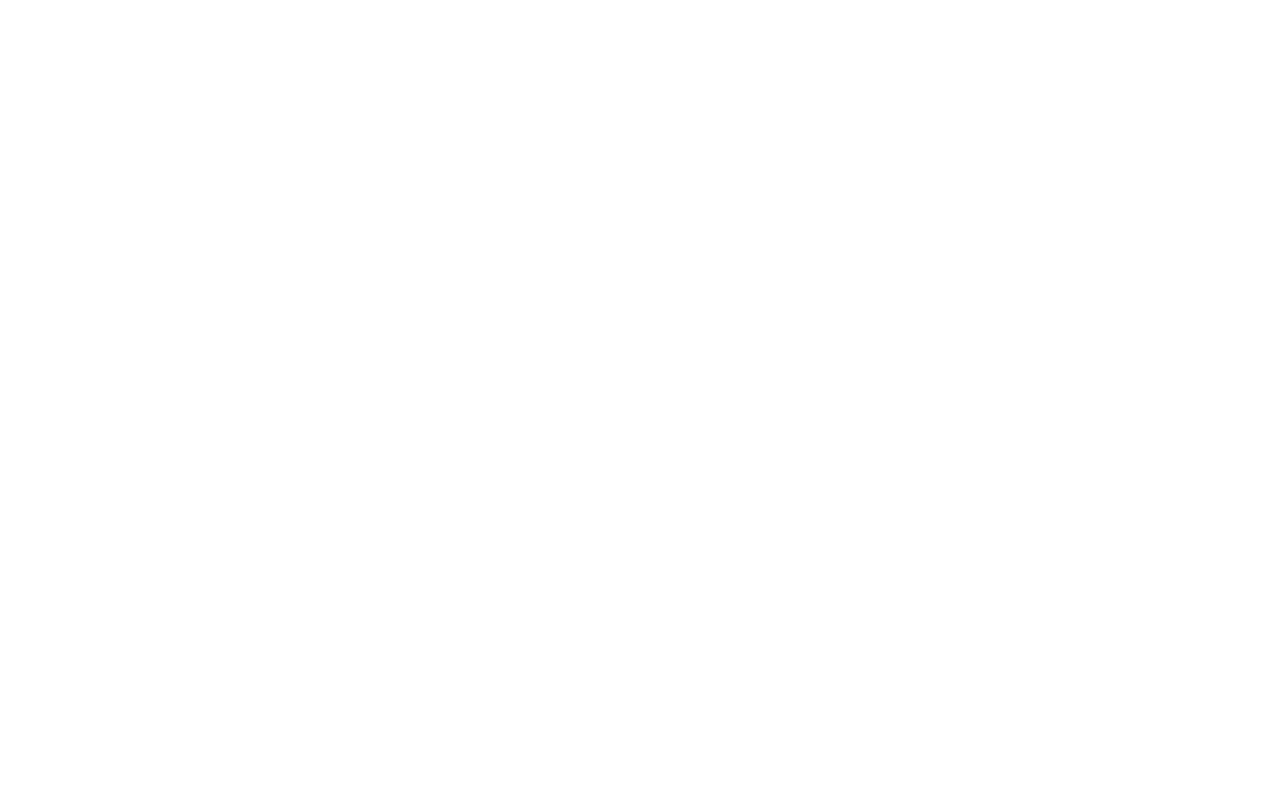
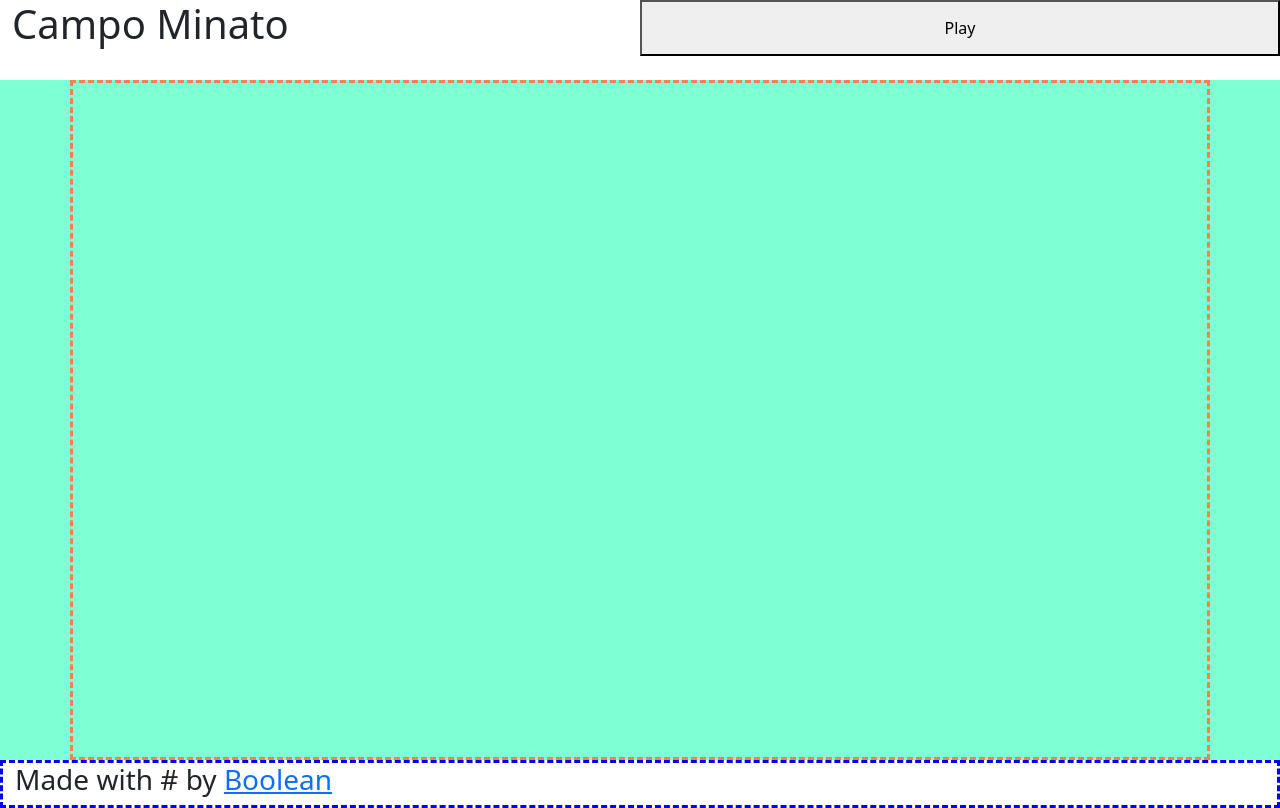
Before and after one commit to SimoneMarino30/js-campominato-grid, a plain HTML site: page index.html in a window 1280 px wide. Drawn offline with nearby package versions, Linux system fonts and the light colour scheme.

Commit message:
Struttura

```diff
--- a/css/style.css
+++ b/css/style.css
@@ -4,3 +4,22 @@
   padding: 0;
   box-sizing: border-box;
 }
+
+/* HEADER */
+header {
+  height: 10vh;
+}
+/* MAIN */
+main {
+  height: 85vh;
+  background-color: aquamarine;
+}
+
+#main-container {
+  height: 85vh;
+  border: 3px dashed coral;
+}
+/* FOOTER */
+footer {
+  border: 3px dashed blue;
+}
--- a/index.html
+++ b/index.html
@@ -5,12 +5,47 @@
     <meta http-equiv="X-UA-Compatible" content="IE=edge" />
     <meta name="viewport" content="width=device-width, initial-scale=1.0" />
 
+    <!-- BOOTSTRAP CDN LINK -->
+    <link
+      href="https://cdn.jsdelivr.net/npm/bootstrap@5.2.3/dist/css/bootstrap.min.css"
+      rel="stylesheet"
+      integrity="sha384-rbsA2VBKQhggwzxH7pPCaAqO46MgnOM80zW1RWuH61DGLwZJEdK2Kadq2F9CUG65"
+      crossorigin="anonymous"
+    />
+
     <!-- CSS LINK -->
     <link rel="stylesheet" href="./css/style.css" />
 
     <title>Campo Minato</title>
   </head>
   <body>
+    <!-- HEADER START -->
+    <header class="container-fluid">
+      <div class="row flex-row">
+        <h1 class="title w-50">Campo Minato</h1>
+        <button id="myBtn" class="my-btn btn-secondary w-50">Play</button>
+      </div>
+    </header>
+    <!-- HEADER END -->
+    <!-- MAIN START -->
+    <main>
+      <div id="main-container" class="container">
+        <div class="row"></div>
+      </div>
+    </main>
+
+    <!-- MAIN END -->
+    <!-- FOOTER START -->
+    <footer class="container-fluid">
+      <h3>Made with # by <a href="#">Boolean</a></h3>
+    </footer>
+    <!-- FOOTER END -->
+    <!-- SCRIPT BOOTSTRAP -->
+    <script
+      src="https://cdn.jsdelivr.net/npm/bootstrap@5.2.3/dist/js/bootstrap.bundle.min.js"
+      integrity="sha384-kenU1KFdBIe4zVF0s0G1M5b4hcpxyD9F7jL+jjXkk+Q2h455rYXK/7HAuoJl+0I4"
+      crossorigin="anonymous"
+    ></script>
     <!-- SCRIPT JS -->
     <script type="text/javascript" src="./js/main.js"></script>
   </body>
--- a/js/main.js
+++ b/js/main.js
@@ -0,0 +1,27 @@
+// Consegna
+// L'utente clicca su un bottone che genererà una griglia di gioco quadrata.
+// Ogni cella ha un numero progressivo, da 1 a 100.
+// Ci saranno quindi 10 caselle per ognuna delle 10 righe.
+// Quando l'utente clicca su ogni cella, la cella cliccata si colora di azzurro ed emetto un messaggio in console con il numero della cella cliccata.
+
+// Consigli del giorno
+// Scriviamo prima cosa vogliamo fare passo passo in italiano, dividiamo il lavoro in micro problemi.
+// Ad esempio
+// Di cosa ho bisogno per generare i numeri?
+// Proviamo sempre prima con dei console.log() per capire se stiamo ricevendo i dati giusti.
+// Le validazioni e i controlli possiamo farli anche in un secondo momento.
+
+// clicco sul bottone
+// genero una griglia di box(10x10)
+// genero dei numeri progressivi all'interno da 1 a 100
+// clicco sulla cella
+// la cella si colora di azzurro
+// console.log del numero di cellla cliccata
+//
+
+// BUTTON
+document.getElementById("myBtn").addEventListener("click", gridClick);
+
+function gridClick() {
+  alert("Hello World!");
+}
```
